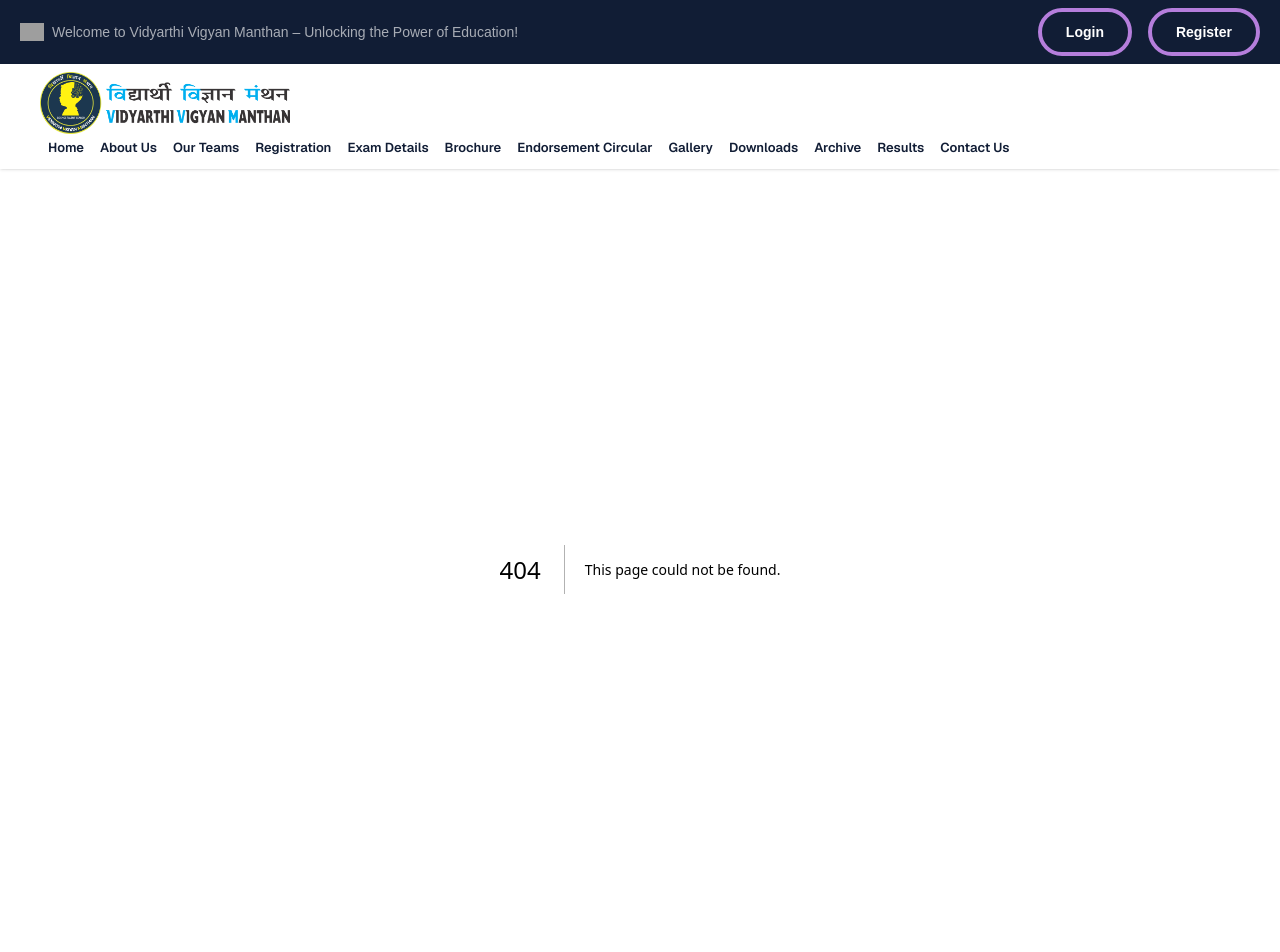
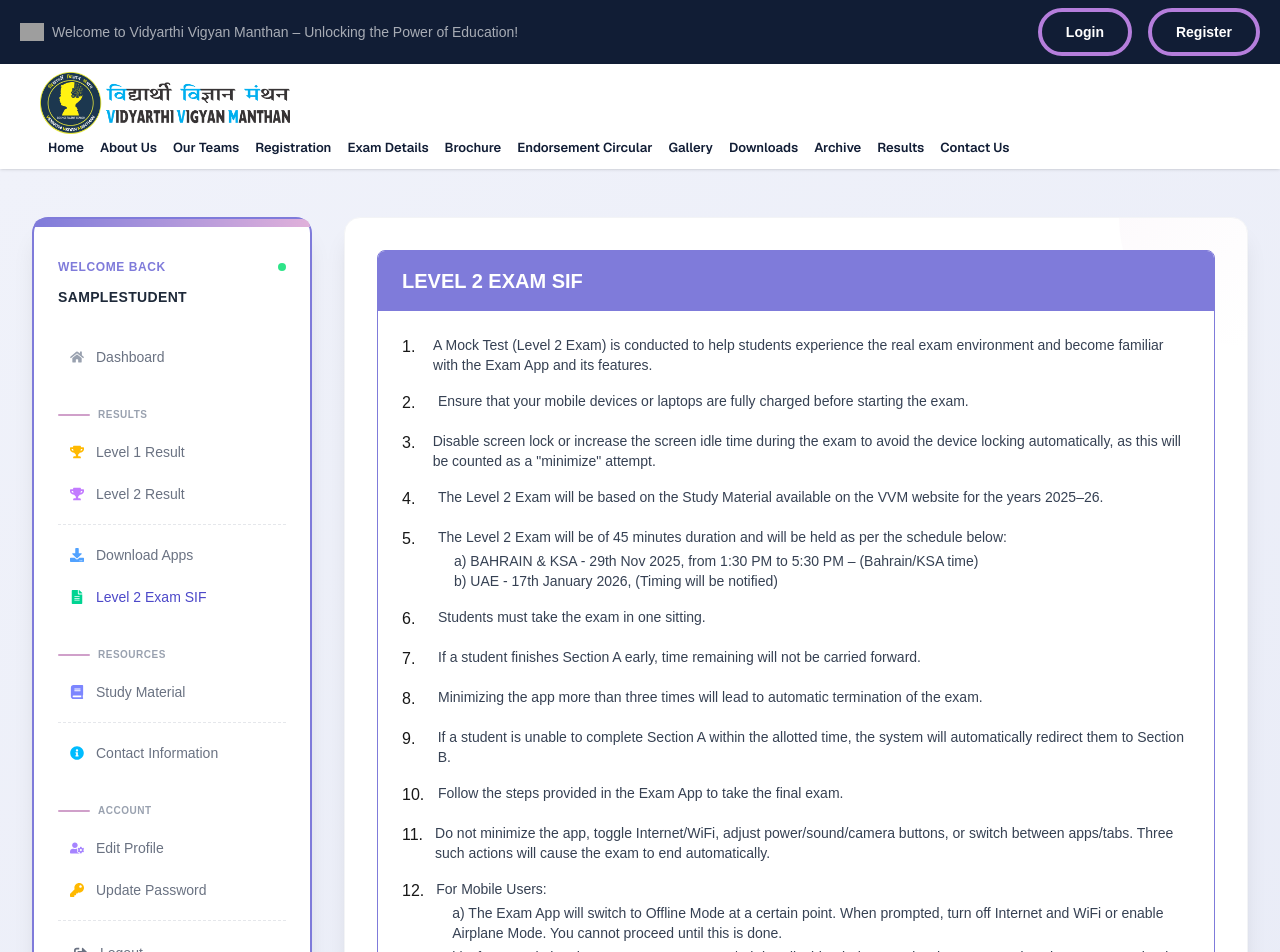
Before and after one commit to SiddharthShingne/VVM-SastraPratibhaContest, a Next.js app: page /studentDashboard/level2-exam-sif in a window 1280 px wide. Before the commit this address had no page. Shown: the top 952 px of the page. Built offline with nearby package versions, Linux system fonts and the light colour scheme; sample sign-in values are in the browser's storage; grey boxes are pictures that could not be loaded.

Commit message:
dashboard updated

```diff
--- a/src/app/studentDashboard/layout.tsx
+++ b/src/app/studentDashboard/layout.tsx
@@ -145,6 +145,11 @@
       ? localStorage.getItem("username") || "Student"
       : "Student";
 
+      const studentname =
+    typeof window !== "undefined"
+      ? localStorage.getItem("studentname") || "Student"
+      : "Student";
+
   useEffect(() => {
     if (!token) {
       router.replace("/login");
@@ -169,99 +174,116 @@
     }`;
 
   return (
-    <div className="min-h-screen bg-[#f6f7fb] py-12">
-      <div className="max-w-6xl mx-auto grid grid-cols-1 md:grid-cols-4 gap-10">
+ <div className="min-h-screen bg-gradient-to-br from-[#f0f2fa] to-[#e9ecf7] py-12">
+  <div className="max-w-7xl mx-auto px-4 sm:px-6 lg:px-8 grid grid-cols-1 md:grid-cols-4 gap-8">
 
     {/* SIDEBAR */}
-        <aside className="bg-white border-2 border-[#7c6cff] rounded-lg p-6 shadow-sm">
+    <aside className="bg-white rounded-2xl shadow-xl border-2 border-[#7F7BDA] p-6 sticky top-6 h-fit">
+      {/* DECORATIVE HEADER */}
+      <div className="absolute top-0 left-0 w-full h-2 bg-gradient-to-r from-[#7F7BDA] to-[#E0B0DA] rounded-t-2xl"></div>
 
       {/* USER INFO */}
-          <div className="mb-8">
-            <p className="text-xs text-gray-400 uppercase tracking-wide">
-              Welcome
+      <div className="mb-8 mt-4">
+        <div className="flex items-center justify-between mb-3">
+          <p className="text-xs font-semibold text-[#7F7BDA] uppercase tracking-wider">
+            Welcome Back
           </p>
+          <div className="h-2 w-2 rounded-full bg-green-400 animate-pulse"></div>
+        </div>
 
-            <div className="mt-3 text-sm text-gray-700 font-medium uppercase">
-              {username}
+        <div className="flex items-center gap-3">
+          {/* <div className="w-10 h-10 rounded-full bg-gradient-to-br from-[#D0A0CA] to-[#E0B0DA] flex items-center justify-center text-white font-bold text-lg shadow-md">
+            {username?.charAt(0) || 'U'}
+          </div> */}
+          <div>
+            <div className="text-sm font-semibold text-gray-800 uppercase tracking-wide">
+              {username || 'Student Name'}
+              {studentname || 'Student ID'}
+            </div>
+          </div>
         </div>
       </div>
 
+      {/* NAVIGATION SECTIONS */}
+      <nav className="space-y-8">
         {/* DASHBOARD */}
-          <div className="mb-6">
-            <Link href="/studentDashboard" className={linkClass("/studentDashboard")}>
-              <FaHome className="text-xs" />
-              Dashboard
-             {/* <DashboardHome /> */}
+        <div>
+
+          <Link
+            href="/studentDashboard"
+            className={`${linkClass("/studentDashboard")} group relative overflow-hidden`}
+          >
+            <span className="absolute left-0 w-1 h-0 bg-[#D0A0CA] group-hover:h-full transition-all duration-300"></span>
+            <FaHome className="text-sm text-gray-400 group-hover:text-[#D0A0CA] transition-colors" />
+            <span className="relative">Dashboard</span>
           </Link>
         </div>
 
         {/* RESULT SECTION */}
-          <div className="mb-6">
-            <p className="text-[11px] text-gray-400 uppercase tracking-wider mb-2">
-              Result
+        <div>
+          <p className="text-[10px] font-bold text-gray-400 uppercase tracking-wider mb-3 flex items-center gap-2">
+            <span className="w-8 h-[2px] bg-[#D0A0CA] rounded-full"></span>
+            Results
           </p>
-
-            <div className="space-y-2">
+          <div className="space-y-1.5">
             <Link
               href="/studentDashboard/level1-result"
-                className={linkClass("/studentDashboard/level1-result")}
+              className={`${linkClass("/studentDashboard/level1-result")} group`}
             >
-                <FaTrophy className="text-xs" />
+              <FaTrophy className="text-sm text-amber-400" />
               Level 1 Result
             </Link>
 
-              <div className="border-t my-2" />
-
             <Link
               href="/studentDashboard/level2-result"
-                className={linkClass("/studentDashboard/level2-result")}
+              className={`${linkClass("/studentDashboard/level2-result")} group`}
             >
-                <FaTrophy className="text-xs" />
+              <FaTrophy className="text-sm text-purple-400" />
               Level 2 Result
             </Link>
 
+            <div className="border-t border-dashed border-gray-200 my-3" />
+
             <Link
               href="/studentDashboard/download-apps"
-                className={linkClass("/studentDashboard/download-apps")}
+              className={`${linkClass("/studentDashboard/download-apps")} group`}
             >
-                <FaDownload className="text-xs" />
+              <FaDownload className="text-sm text-blue-400" />
               Download Apps
             </Link>
 
-              <div className="border-t my-2" />
-
             <Link
               href="/studentDashboard/level2-exam-sif"
-                className={linkClass("/studentDashboard/level2-exam-sif")}
+              className={`${linkClass("/studentDashboard/level2-exam-sif")} group`}
             >
-                <FaFileAlt className="text-xs" />
+              <FaFileAlt className="text-sm text-emerald-400" />
               Level 2 Exam SIF
             </Link>
           </div>
         </div>
 
         {/* STUDY MATERIAL */}
-          <div className="mb-6">
-            <p className="text-[11px] text-gray-400 uppercase tracking-wider mb-2">
-              Study Material
+        <div>
+          <p className="text-[10px] font-bold text-gray-400 uppercase tracking-wider mb-3 flex items-center gap-2">
+            <span className="w-8 h-[2px] bg-[#D0A0CA] rounded-full"></span>
+            Resources
           </p>
-
-            <div className="space-y-2">
+          <div className="space-y-1.5">
             <Link
               href="/studentDashboard/study-material"
-                className={linkClass("/studentDashboard/study-material")}
+              className={`${linkClass("/studentDashboard/study-material")} group`}
             >
-                <FaBook className="text-xs" />
+              <FaBook className="text-sm text-indigo-400" />
               Study Material
             </Link>
 
-              <div className="border-t my-2" />
+            <div className="border-t border-dashed border-gray-200 my-3" />
 
             <Link
               href="/studentDashboard/contact"
-                className={linkClass("/studentDashboard/contact")}
+              className={`${linkClass("/studentDashboard/contact")} group`}
             >
-                <FaInfoCircle className="text-xs" />
+              <FaInfoCircle className="text-sm text-sky-400" />
               Contact Information
             </Link>
           </div>
@@ -269,45 +291,60 @@
 
         {/* PROFILE */}
         <div>
-            <p className="text-[11px] text-gray-400 uppercase tracking-wider mb-2">
-              Profile
+          <p className="text-[10px] font-bold text-gray-400 uppercase tracking-wider mb-3 flex items-center gap-2">
+            <span className="w-8 h-[2px] bg-[#D0A0CA] rounded-full"></span>
+            Account
           </p>
-
-            <div className="space-y-2">
+          <div className="space-y-1.5">
             <Link
               href="/studentDashboard/edit-profile"
-                className={linkClass("/studentDashboard/edit-profile")}
+              className={`${linkClass("/studentDashboard/edit-profile")} group`}
             >
-                <FaUserCog className="text-xs" />
+              <FaUserCog className="text-sm text-violet-400" />
               Edit Profile
             </Link>
 
-              <div className="border-t my-2" />
-
             <Link
               href="/studentDashboard/update-password"
-                className={linkClass("/studentDashboard/update-password")}
+              className={`${linkClass("/studentDashboard/update-password")} group`}
             >
-                <FaKey className="text-xs" />
-                Update Student Password
+              <FaKey className="text-sm text-amber-400" />
+              Update Password
             </Link>
 
-              <div className="border-t my-2" />
+            <div className="border-t border-dashed border-gray-200 my-3" />
 
             <button
               onClick={handleLogout}
-                className="flex items-center gap-3 text-sm text-gray-500 hover:text-red-600 transition"
+              className="w-full flex items-center gap-3 px-4 py-2.5 text-sm text-gray-500 hover:text-white hover:bg-gradient-to-r hover:from-red-500 hover:to-red-600 rounded-xl transition-all duration-300 group"
             >
-                <FaSignOutAlt className="text-xs" />
+              <FaSignOutAlt className="text-sm group-hover:rotate-180 transition-transform duration-500" />
               Logout
             </button>
           </div>
         </div>
+      </nav>
+
+      {/* FOOTER NOTE */}
+      <div className="mt-8 pt-6 border-t border-gray-100">
+        <p className="text-[10px] text-gray-400 text-center">
+          © 2026 Student Portal v2.0
+        </p>
+      </div>
     </aside>
 
     {/* MAIN CONTENT */}
-        <main className="md:col-span-3 bg-white rounded-lg shadow-sm p-8">
+    <main className="md:col-span-3">
+      <div className="bg-white rounded-2xl shadow-xl p-8 border border-gray-100 min-h-[600px] relative overflow-hidden">
+        {/* DECORATIVE ELEMENTS */}
+        <div className="absolute top-0 right-0 w-32 h-32 bg-gradient-to-br from-[#D0A0CA]/5 to-transparent rounded-bl-full"></div>
+        <div className="absolute bottom-0 left-0 w-24 h-24 bg-gradient-to-tr from-[#D0A0CA]/5 to-transparent rounded-tr-full"></div>
+
+        {/* CONTENT */}
+        <div className="relative z-10">
           {children}
+        </div>
+      </div>
     </main>
   </div>
 </div>
--- /dev/null
+++ b/src/app/studentDashboard/level2-exam-sif/page.jsx
@@ -0,0 +1,88 @@
+export default function Level2examSif() {
+    return (<div className="max-w-4xl mx-auto bg-white rounded-lg border border-[#7F7BDA] overflow-hidden">
+  {/* Simple Header */}
+  <div className="bg-[#7F7BDA] px-6 py-4">
+    <h2 className="text-xl font-bold text-white">LEVEL 2 EXAM SIF</h2>
+  </div>
+
+  {/* Simple List */}
+  <div className="p-6 space-y-4">
+    {/* Point 1 */}
+    <div className="flex gap-3">
+      <span className="font-medium  w-6">1.</span>
+      <p className="text-gray-700 text-sm">A Mock Test (Level 2 Exam) is conducted to help students experience the real exam environment and become familiar with the Exam App and its features.</p>
+    </div>
+
+    {/* Point 2 */}
+    <div className="flex gap-3">
+      <span className="font-medium w-6">2.</span>
+      <p className="text-gray-700 text-sm">Ensure that your mobile devices or laptops are fully charged before starting the exam.</p>
+    </div>
+
+    {/* Point 3 */}
+    <div className="flex gap-3">
+      <span className="font-medium  w-6">3.</span>
+      <p className="text-gray-700 text-sm">Disable screen lock or increase the screen idle time during the exam to avoid the device locking automatically, as this will be counted as a "minimize" attempt.</p>
+    </div>
+
+    {/* Point 4 */}
+    <div className="flex gap-3">
+      <span className="font-medium  w-6">4.</span>
+      <p className="text-gray-700 text-sm">The Level 2 Exam will be based on the Study Material available on the VVM website for the years 2025–26.</p>
+    </div>
+
+    {/* Point 5 */}
+    <div className="flex gap-3">
+      <span className="font-medium t w-6">5.</span>
+      <div className="text-gray-700 text-sm">
+        <p>The Level 2 Exam will be of 45 minutes duration and will be held as per the schedule below:</p>
+        <p className="ml-4 mt-1">a) BAHRAIN & KSA - 29th Nov 2025, from 1:30 PM to 5:30 PM – (Bahrain/KSA time)</p>
+        <p className="ml-4">b) UAE - 17th January 2026, (Timing will be notified)</p>
+      </div>
+    </div>
+
+    {/* Points 6-11 */}
+    <div className="flex gap-3">
+      <span className="font-medium  w-6">6.</span>
+      <p className="text-gray-700 text-sm">Students must take the exam in one sitting.</p>
+    </div>
+
+    <div className="flex gap-3">
+      <span className="font-medium  w-6">7.</span>
+      <p className="text-gray-700 text-sm">If a student finishes Section A early, time remaining will not be carried forward.</p>
+    </div>
+
+    <div className="flex gap-3">
+      <span className="font-medium  w-6">8.</span>
+      <p className="text-gray-700 text-sm">Minimizing the app more than three times will lead to automatic termination of the exam.</p>
+    </div>
+
+    <div className="flex gap-3">
+      <span className="font-medium  w-6">9.</span>
+      <p className="text-gray-700 text-sm">If a student is unable to complete Section A within the allotted time, the system will automatically redirect them to Section B.</p>
+    </div>
+
+    <div className="flex gap-3">
+      <span className="font-medium  w-6">10.</span>
+      <p className="text-gray-700 text-sm">Follow the steps provided in the Exam App to take the final exam.</p>
+    </div>
+
+    <div className="flex gap-3">
+      <span className="font-medium  w-6">11.</span>
+      <p className="text-gray-700 text-sm">Do not minimize the app, toggle Internet/WiFi, adjust power/sound/camera buttons, or switch between apps/tabs. Three such actions will cause the exam to end automatically.</p>
+    </div>
+
+    {/* Point 12 - Mobile Users */}
+    <div className="flex gap-3 mt-2">
+      <span className="font-medium  w-6">12.</span>
+      <div className="text-gray-700 text-sm">
+        <p className="font-medium">For Mobile Users:</p>
+        <p className="ml-4 mt-1">a) The Exam App will switch to Offline Mode at a certain point. When prompted, turn off Internet and WiFi or enable Airplane Mode. You cannot proceed until this is done.</p>
+        <p className="ml-4 mt-1">b) After completing the exam, turn on Internet/WiFi or disable Airplane Mode when prompted so that you can upload your answer sheet.</p>
+        <p className="ml-4 mt-1">c) If you lose connectivity, reopen the app once the internet is restored and then submit your answer sheet.</p>
+      </div>
+    </div>
+  </div>
+</div>
+    )
+}
```
Lines whose indentation alone changed are shown as unchanged.
